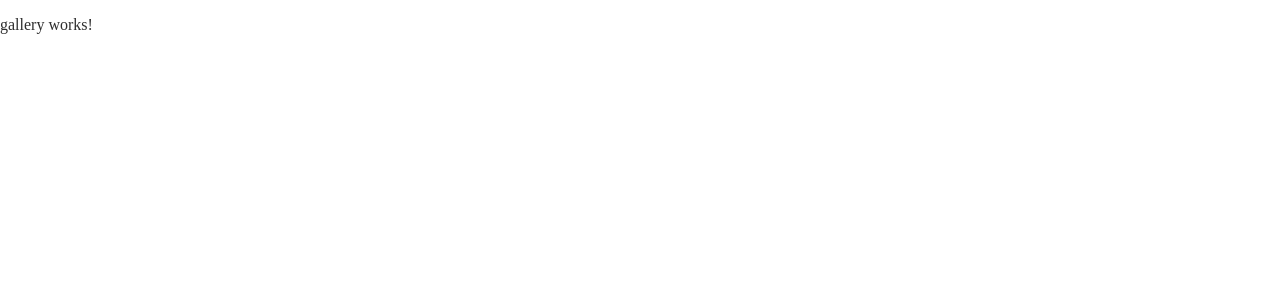
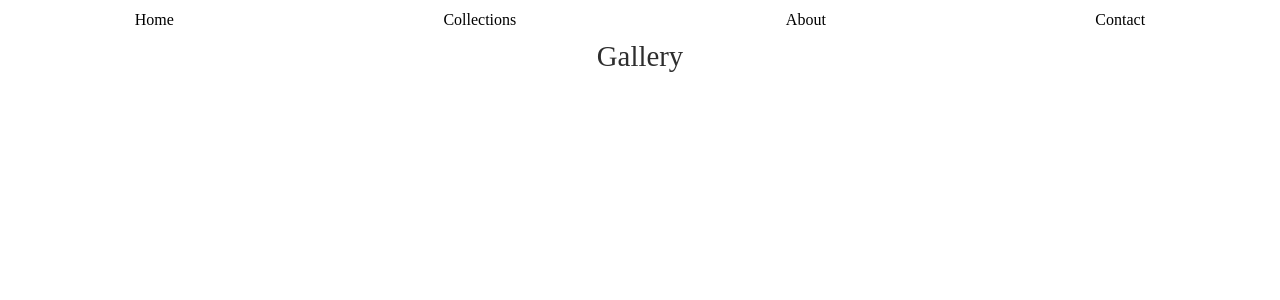
Before and after one commit to RDoneux/PhotoWebsite, an Angular app in the folder frontend/: page /gallery in a window 1280 px wide. Shown: the top 300 px of the page. Built offline with nearby package versions, Linux system fonts and the light colour scheme; no server answers; a web font is replaced by a local one.

Commit message:
adds gallery routing

```diff
--- a/frontend/src/app/common/collection/collection.component.html
+++ b/frontend/src/app/common/collection/collection.component.html
@@ -1,4 +1,4 @@
-<div class="collection__container">
+<div class="collection__container" (click)="navigateToCollectionGallery()">
   <img class="collection__image" [src]="imageUrl" />
   <h3 class="collection__title">{{ title }}</h3>
   <h5 class="collection__image-count">{{ imageCount }} images</h5>
--- a/frontend/src/app/common/collection/collection.component.ts
+++ b/frontend/src/app/common/collection/collection.component.ts
@@ -1,4 +1,5 @@
 import { Component, Input } from '@angular/core';
+import { Router } from '@angular/router';
 
 @Component({
   selector: 'app-collection',
@@ -6,7 +7,14 @@ import { Component, Input } from '@angular/core';
   styleUrls: ['./collection.component.scss'],
 })
 export class CollectionComponent {
+  @Input() id: string | undefined = undefined;
   @Input() imageUrl: string | undefined = undefined;
   @Input() title: string | undefined = undefined;
   @Input() imageCount: number | undefined = undefined;
+
+  constructor(private router: Router) {}
+
+  navigateToCollectionGallery() {
+    this.router.navigate(['/gallery'], { queryParams: { id: this.id } });
+  }
 }
--- a/frontend/src/app/pages/collections/collections.component.html
+++ b/frontend/src/app/pages/collections/collections.component.html
@@ -7,6 +7,7 @@
   <div class="collections__collection-wrapper">
     <app-collection
       *ngFor="let collection of collections"
+      [id]="collection._id"
       [imageUrl]="
         'https://lh3.googleusercontent.com/d/1OxTe7jS0sX_plnvL9mHGK1nucSvLvqSo'
       "
--- a/frontend/src/app/pages/collections/collections.component.ts
+++ b/frontend/src/app/pages/collections/collections.component.ts
@@ -15,7 +15,6 @@ export class CollectionsComponent implements OnInit {
     const collectionsRequest = await this.service.getCollections();
     collectionsRequest.subscribe({
       next: (response: any) => {
-        console.log(response.data)
         this.collections = response.data;
       },
     });
--- a/frontend/src/app/pages/gallery/gallery.component.html
+++ b/frontend/src/app/pages/gallery/gallery.component.html
@@ -1,4 +1,4 @@
 <div>
-  <p>gallery works!</p>
-  <app-page-title></app-page-title>
+  <app-nav-bar></app-nav-bar>
+  <app-page-title>Gallery</app-page-title>
 </div>
--- a/frontend/src/app/pages/gallery/gallery.component.ts
+++ b/frontend/src/app/pages/gallery/gallery.component.ts
@@ -1,10 +1,20 @@
-import { Component } from '@angular/core';
+import { Component, OnInit } from '@angular/core';
+import { ActivatedRoute, Router } from '@angular/router';
 
 @Component({
   selector: 'app-gallery',
   templateUrl: './gallery.component.html',
-  styleUrls: ['./gallery.component.scss']
+  styleUrls: ['./gallery.component.scss'],
 })
-export class GalleryComponent {
+export class GalleryComponent implements OnInit {
+  constructor(private activiatedRoute: ActivatedRoute) {}
 
+  ngOnInit(): void {
+    this.activiatedRoute.queryParams.subscribe({
+      next: (response) => {
+        const id = response['id'];
+        console.log(id);
+      },
+    });
+  }
 }
```
